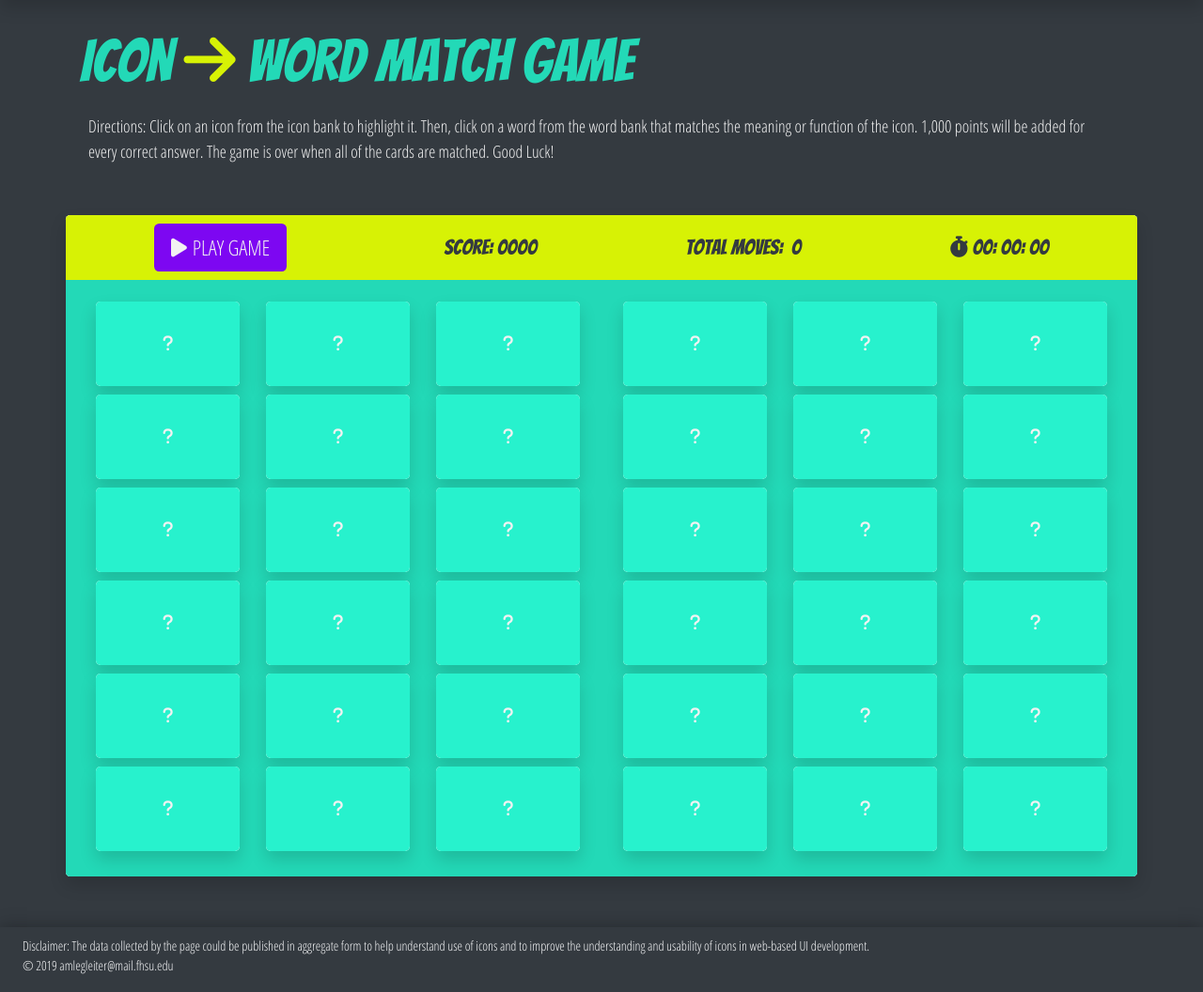
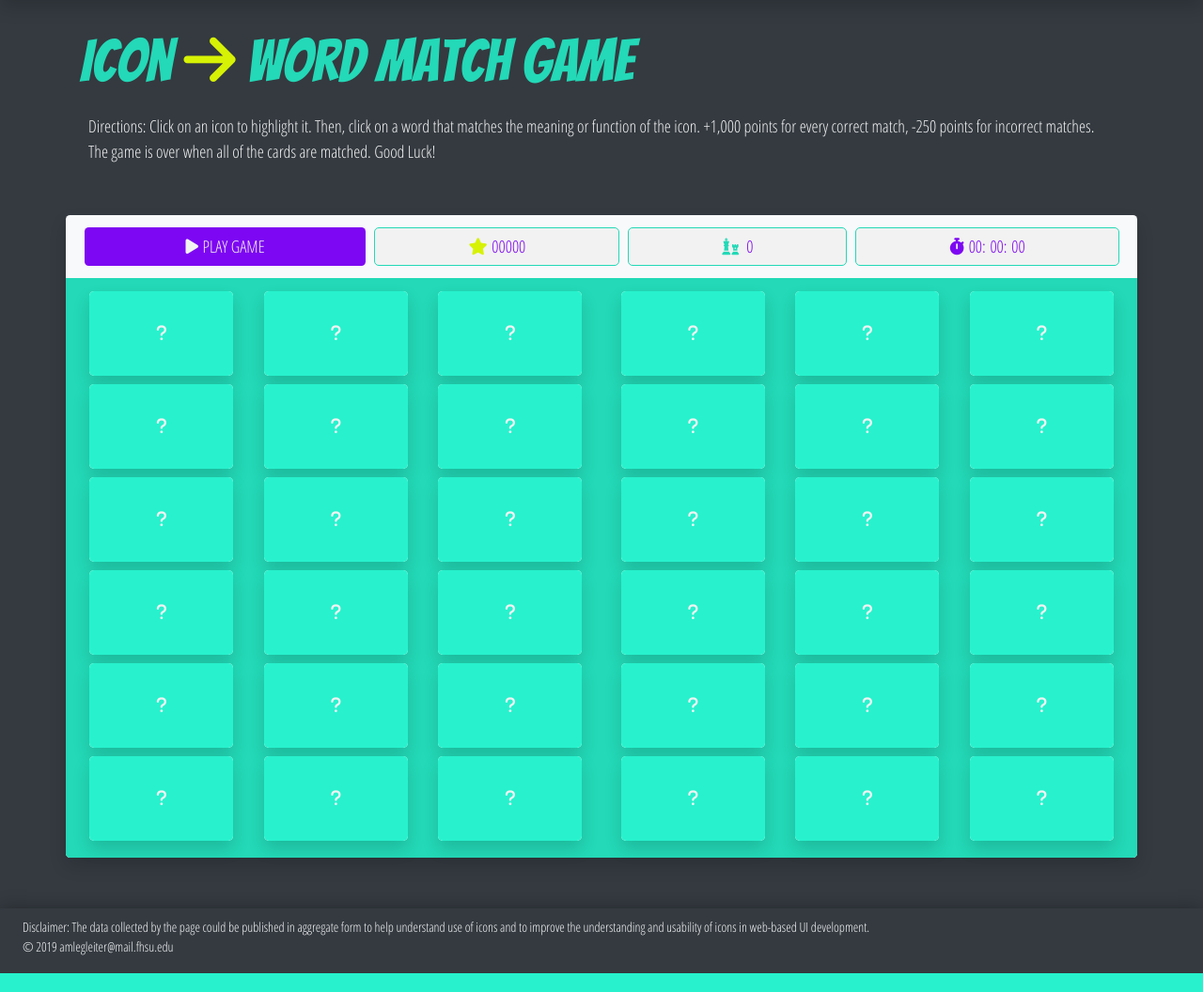
Before and after one commit to littleapple27/icon-match-game, a PHP site: page / in a window 1280 px wide. Shown: the part 54-1110 px from the top of the page at 94% size. Run offline with PHP 8.4, Linux system fonts and the light colour scheme; some libraries are stand-ins or nearby versions.

Commit message:
update layout and scoring

```diff
--- a/css/custom.css
+++ b/css/custom.css
@@ -139,13 +139,15 @@
 
 .btn-outline-purple:not(:disabled):not(.disabled):active:focus, .btn-outline-purple:not(:disabled):not(.disabled).active:focus,
 .show > .btn-outline-purple.dropdown-toggle:focus {
-  box-shadow: 0 0 0 0.2rem rgba(125, 7, 242, 0.5);
+  box-shadow: 0 0 0 0.2rem rgba(57, 204, 204, 0.5);
 }
 
 .outline-teal {
   color: #7D07F2;
   font-family: 'Open Sans Condensed', sans-serif;
-  border-color: #23D9B7;
+  border: 1px solid #23D9B7 !important;
+  border-radius: 5px;
+  background-color: #f2f2f2;
 }
 
 a:hover {
--- a/css/custom.scss
+++ b/css/custom.scss
@@ -160,13 +160,15 @@ $black:#0b0c10;
 
 .btn-outline-purple:not(:disabled):not(.disabled):active:focus, .btn-outline-purple:not(:disabled):not(.disabled).active:focus,
 .show > .btn-outline-purple.dropdown-toggle:focus {
-  box-shadow: 0 0 0 0.2rem rgba(125,7,242, 0.5);
+  box-shadow: 0 0 0 0.2rem rgba(57, 204, 204, 0.5);
 }
 
 .outline-teal {
   color: $purple;
   font-family: 'Open Sans Condensed', sans-serif;
-  border-color: $teal;
+  border: 1px solid $teal!important;
+  border-radius: 5px;
+  background-color: $white;
 }
 
 
--- a/index.html
+++ b/index.html
@@ -25,7 +25,7 @@
 	<!---- Demographic Form Pop-Up Modal on Page Load---->
 	<section id="myModal" class="modal fade">
 		<div class="modal-dialog">
-			<div class="modal-content">
+			<div class="modal-content bg-purple text">
 				<div class="modal-header">
 					<p class="lead">You have been invited to participate in a icon&nbsp;<span class="text-purple"><i class="fas fa-arrow-right"></i></span>&nbsp;word matching game designed for research. To get started, please fill out the following information.</p>
 					<button type="button" class="close" data-dismiss="modal" aria-label="Close">
@@ -205,7 +205,7 @@
 
 		<h1 class="display-4 text-teal text-shadow">Icon <span class="text-yellow"><i class="fas fa-arrow-right"></i></span> Word Match Game</h1>
 		<p class="text-white p-2 rounded">
-			Directions: Click on an icon from the icon bank to highlight it.  Then, click on a word from the word bank that matches the meaning or function of the icon. 1,000 points will be added for every correct answer. The game is over when all of the cards are matched. Good Luck!
+			Directions: Click on an icon to highlight it.  Then, click on a word that matches the meaning or function of the icon. +1,000 points for every correct match, -250 points for incorrect matches. The game is over when all of the cards are matched. Good Luck!
 		</p>
 
 
@@ -213,32 +213,42 @@
 	</section>
 
 	<!---Start button, score, clicks and timer section-->
-	<section class="container bg-white shadow mb-2 score-section rounded">
-		<div class="row">
-			<div class="col-12 bg-yellow text-center rounded-top text-dark d-flex align-items-center justify-content-around py-2">
-				<div>
-					<button class="btn btn-lg btn-purple mr-2" id="start-btn" onclick="startGame();"><i class="fa fa-play"></i>&nbsp;Play game</button>
-				</div>
-				<div><h4 class="mb-0">
-					Score:&nbsp;<span class="score">0000</span></h4>
-				</div>
-				<div><h4 class="mb-0"> Total Moves:&nbsp;
-					<span class="moves">0</span></h4>
-				</div>
-				<div><h4 class="mb-0">
-					<span class="timer"><i class="fas fa-stopwatch"></i>&nbsp;00:&nbsp;00:&nbsp;00</span></h4>
-				</div>
-			</div>
+	<section class="container bg-light shadow mb-2 score-section rounded">
+
+			<div class="rounded-top py-2 text-center text-dark d-flex flex-column-reverse flex-sm-row align-content-sm-stretch justify-content-around">
+
+
+					<div class="m-1 align-content-sm-stretch flex-fill">
+							<button class="btn btn-md btn-purple start-btn btn-block" onclick="startGame();"><i class="fa fa-play"></i>&nbsp;Play game</button>
+						</div>
+
+
+
+
+						<div class="outline-teal m-1 p-1  align-content-sm-stretch flex-fill d-flex align-items-center justify-content-center"><p class="text-yellow mb-0">
+							<i class="fa fa-star"></i>&nbsp;<span class="score text-purple">00000</span></p>
+						</div>
+						<div class="outline-teal flex-fill align-content-sm-stretch m-1 p-1 d-flex align-items-center justify-content-center"><p class="text-teal  mb-0"><i class="fas fa-chess"></i>&nbsp;
+							<span class="moves text-purple">0</span></p>
+						</div>
+						<div class="outline-teal flex-fill align-content-sm-stretch m-1 p-1 d-flex align-items-center justify-content-center"><p class="mb-0">
+							<span class="timer text-purple"><i class="fas fa-stopwatch"></i>&nbsp;00:&nbsp;00:&nbsp;00</span></p>
+						</div>
+
+
+
+
+
 		</div>
 
 		<!-- <form id="msform" method="post" action=""> ***removed: ask NC question about form****
 			<fieldset class="fieldset px-2"> -->
 
-		<div class="row bg-teal rounded-bottom p-2">
+		<div class="row bg-teal rounded-bottom p-1">
 			<!---Inner Row--->
 			<div class="col-6 mb-1 rounded-left" id="icon-bank">
 				<!---Outer Column--->
-				<div class="row p-2" id="deck1">
+				<div class="row p-1" id="deck1">
 					<!-- This <div>  is in JS code -->
 				</div>
 
@@ -250,7 +260,7 @@
 
 			<div class="col-6 mb-1 rounded-right" id="word-bank">
 				<!---Outer Column--->
-				<div class="row p-2" id="deck2">
+				<div class="row p-1" id="deck2">
 					<!-- This <div>  is in JS code -->
 					</div>
 				</div>
```
Also changed, not shown: css/custom.min.css.
